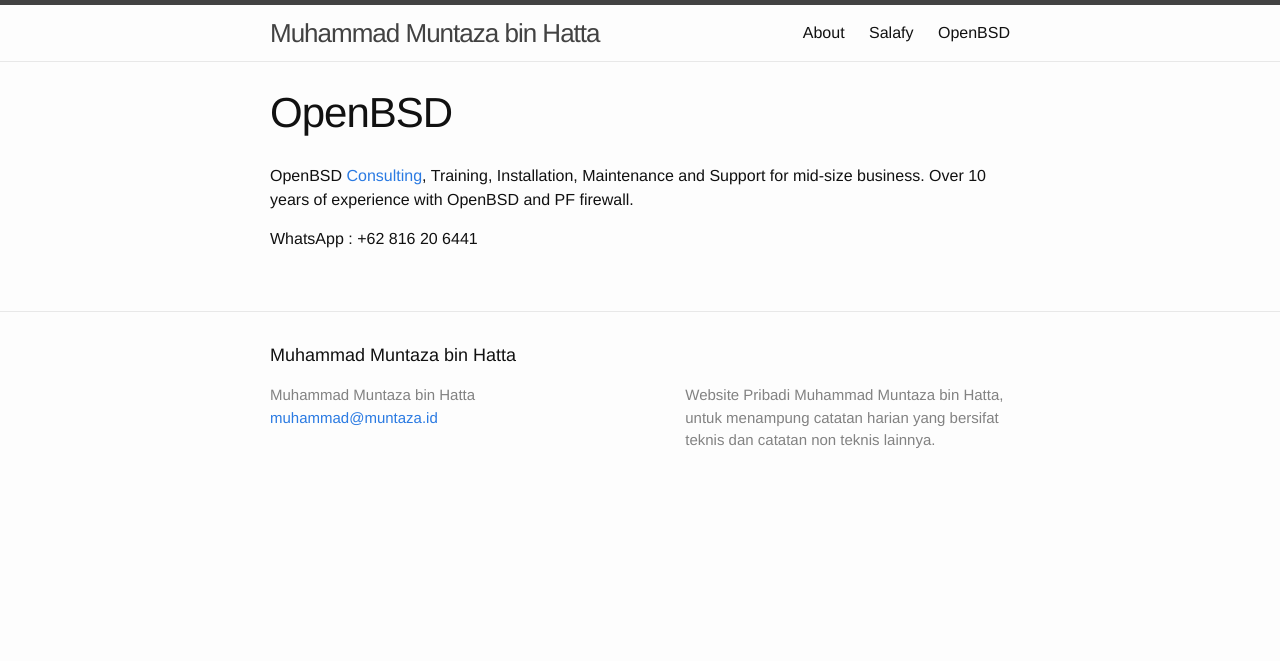
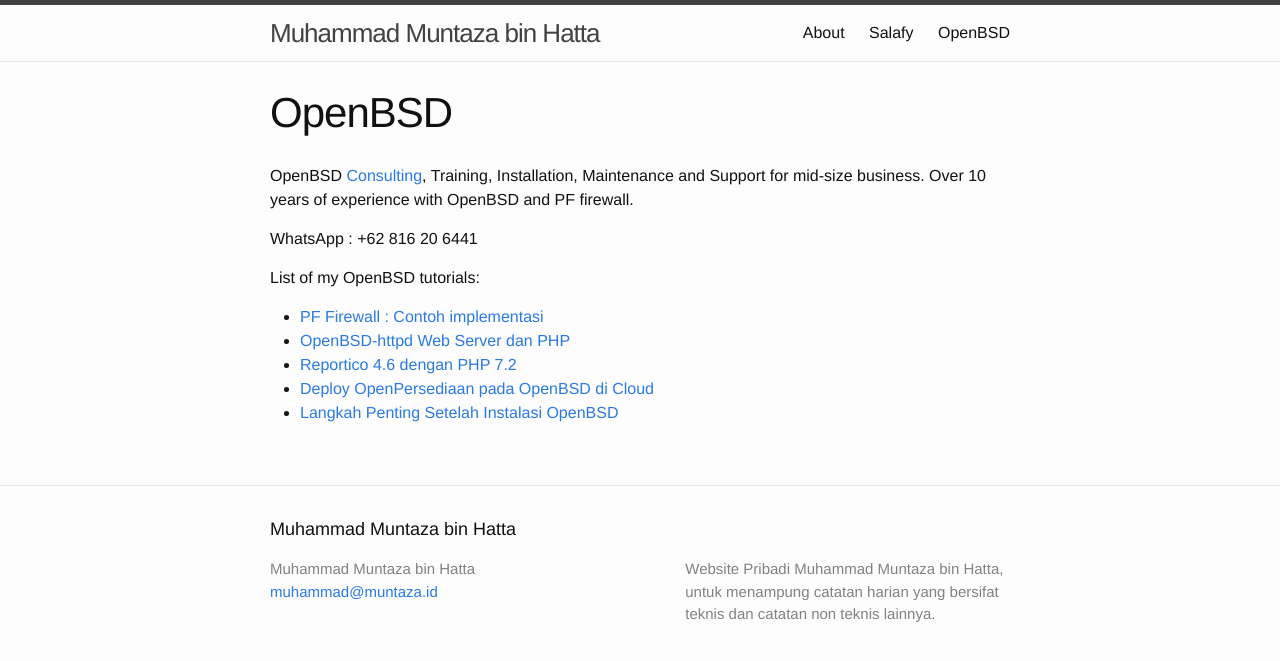
Before and after one commit to muntaza/muntaza.github.io, a Jekyll site: the page built from openbsd.md, in a window 1280 px wide. Shown: the top 661 px of the page. Built offline with Jekyll 4.4.1, drawn with Linux system fonts in a browser that asks for light colours.

Commit message:
perbaiki iklan OpenBSD

```diff
--- a/openbsd.md
+++ b/openbsd.md
@@ -9,3 +9,10 @@
 OpenBSD [Consulting](https://www.openbsd.org/support.html#Indonesia), Training, Installation, Maintenance and Support for mid-size business. Over 10 years of experience with OpenBSD and PF firewall.
 
 WhatsApp : +62 816 20 6441
+
+List of my OpenBSD tutorials:
+- [PF Firewall : Contoh implementasi](https://www.muntaza.id/openbsd/2019/08/31/openbsd-pf-cloud.html)
+- [OpenBSD-httpd Web Server dan PHP](https://www.muntaza.id/openbsd/2019/08/31/openbsd-httpd.html)
+- [Reportico 4.6 dengan PHP 7.2](https://www.muntaza.id/php7/2019/07/07/reportico-php72.html)
+- [Deploy OpenPersediaan pada OpenBSD di Cloud](https://www.muntaza.id/openbsd/2019/03/17/deploy-openbsd1.html)
+- [Langkah Penting Setelah Instalasi OpenBSD](https://www.muntaza.id/openbsd/ssh/2018/12/09/public-key-only-ssh-openbsd.html)
```
